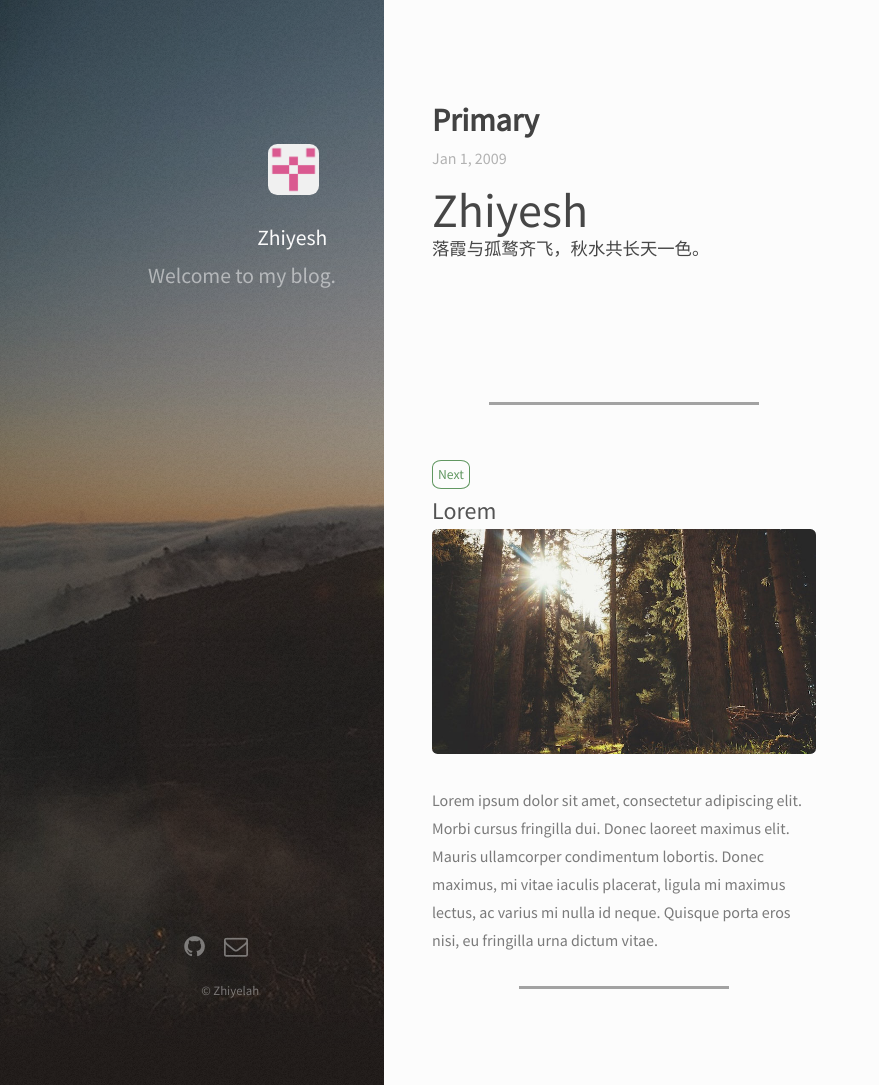
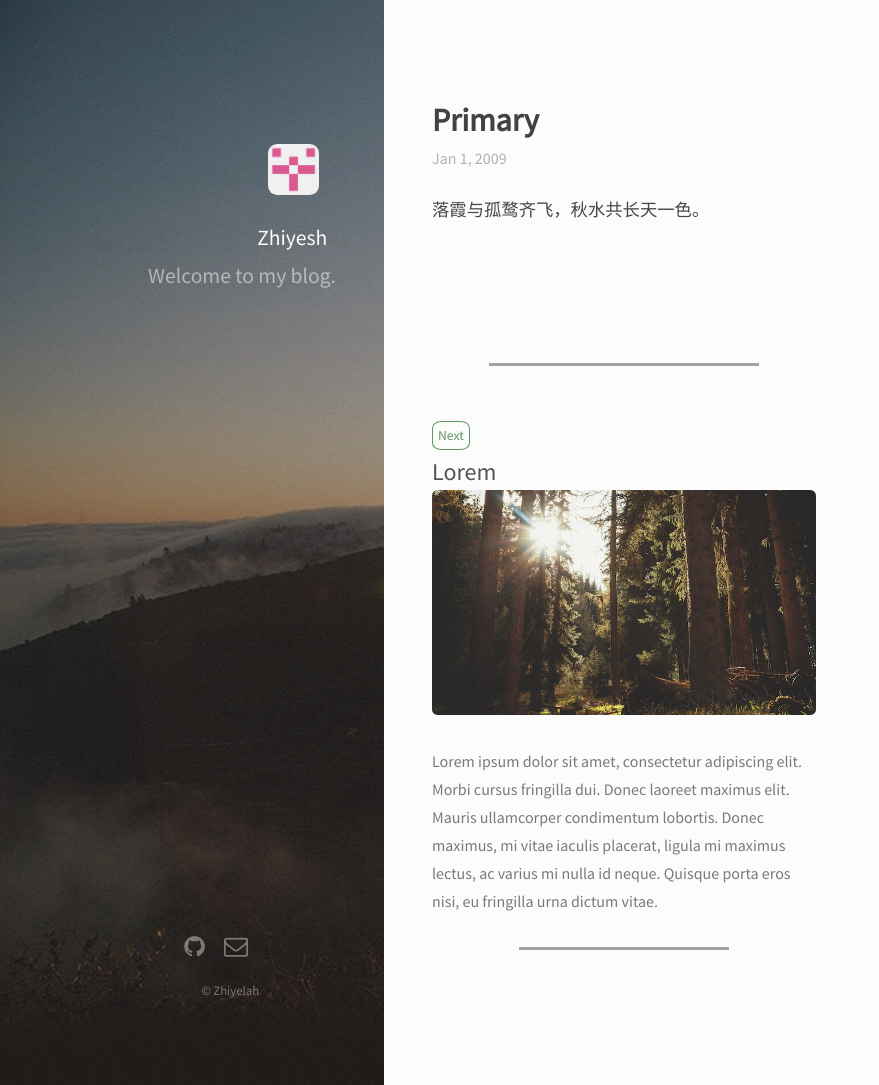
Before and after one commit to Zhiyelah/zhiyelah.github.io, a Jekyll site: the page built from _posts/2009-01-01-Primary.md, in a window 1280 px wide and 1085 px high. Shown: the whole window, without its empty margins (0-879 px from the left). Built offline with Jekyll 4.4.1, drawn with Linux system fonts in a browser that asks for light colours; nearby versions of some CDN libraries.

Commit message:
Update 2009-01-01-Primary.md

```diff
--- a/_posts/2009-01-01-Primary.md
+++ b/_posts/2009-01-01-Primary.md
@@ -2,5 +2,4 @@
 layout: post
 title: Primary
 ---
-<font size="70">Zhiyesh</font>
 落霞与孤鹜齐飞，秋水共长天一色。
```
